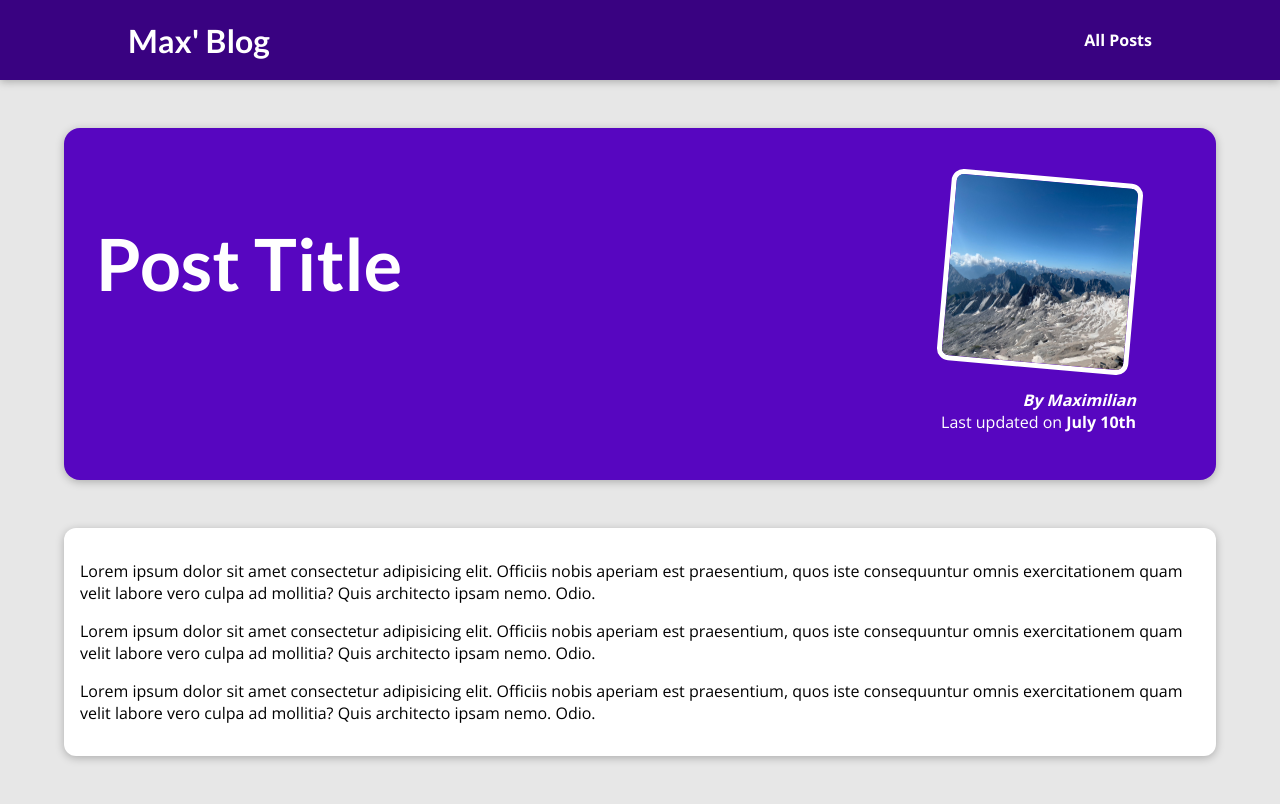
After one commit to Umar-Mughal/Python-PixelMancer, a Django app: template my_site/blog/templates/blog/post.html in a window 1280 px wide. The commit adds this page. Run offline with Django 4.2, Linux system fonts and the light colour scheme; the template is opened without the code that fills it, so the values that code supplies are empty.

Commit message:
Adding the single post page

```diff
--- /dev/null
+++ b/my_site/blog/static/blog/post.css
@@ -0,0 +1,62 @@
+body {
+  background-color: #e7e7e7;
+}
+
+#main-navigation {
+  background-color: #390281;
+  box-shadow: 0 2px 8px rgba(0, 0, 0, 0.25);
+}
+
+#summary {
+  margin: 8rem auto 3rem auto;
+  padding: 2rem;
+  width: 90%;
+  max-width: 90rem;
+  border-radius: 16px;
+  background-color: #5706c0;
+  position: relative;
+  box-shadow: 0 2px 8px rgba(0, 0, 0, 0.25);
+  height: 22rem;
+}
+
+#summary h2 {
+  color: white;
+  font-size: 4.5rem;
+}
+
+#summary article {
+  position: absolute;
+  top: 2rem;
+  right: 3rem;
+  padding: 1rem 2rem;
+  border-radius: 12px;
+  text-align: right;
+  color: white;
+}
+
+#summary article img {
+  width: 12rem;
+  height: 12rem;
+  border-radius: 12px;
+  transform: rotateZ(5deg);
+  border: 5px solid white;
+  margin-bottom: 1rem;
+}
+
+#summary address {
+  font-weight: bold;
+}
+
+#summary time {
+  font-weight: bold;
+}
+
+main {
+  width: 90%;
+  max-width: 90rem;
+  margin: 3rem auto;
+  background-color: white;
+  padding: 1rem;
+  border-radius: 12px;
+  box-shadow: 0 2px 8px rgba(0, 0, 0, 0.25);
+}
--- /dev/null
+++ b/my_site/blog/templates/blog/post.html
@@ -0,0 +1,39 @@
+{% extends "base.html" %}
+{% load static %}
+
+{% block title %}
+    This Post Title
+{% endblock %}
+
+{% block css_files %}
+    <link rel="stylesheet" href="{% static 'blog/post.css' %}" />
+{% endblock %}
+
+{% block content %}
+<section id="summary">
+  <h2>Post Title</h2>
+  <article>
+    <img src="{% static 'blog/images/mountains.jpg' %}" alt="Post Title" />
+    <address>By Maximilian</address>
+    <div>Last updated on <time>July 10th</time></div>
+  </article>
+</section>
+
+<main>
+  <p>
+    Lorem ipsum dolor sit amet consectetur adipisicing elit. Officiis nobis
+    aperiam est praesentium, quos iste consequuntur omnis exercitationem quam
+    velit labore vero culpa ad mollitia? Quis architecto ipsam nemo. Odio.
+  </p>
+  <p>
+    Lorem ipsum dolor sit amet consectetur adipisicing elit. Officiis nobis
+    aperiam est praesentium, quos iste consequuntur omnis exercitationem quam
+    velit labore vero culpa ad mollitia? Quis architecto ipsam nemo. Odio.
+  </p>
+  <p>
+    Lorem ipsum dolor sit amet consectetur adipisicing elit. Officiis nobis
+    aperiam est praesentium, quos iste consequuntur omnis exercitationem quam
+    velit labore vero culpa ad mollitia? Quis architecto ipsam nemo. Odio.
+  </p>
+</main>
+{% endblock %}
--- a/my_site/blog/views.py
+++ b/my_site/blog/views.py
@@ -10,5 +10,5 @@ def posts(request):
     return render(request, "blog/posts.html")
 
 
-def post(request):
-    pass
+def post(request, slug):
+    return render(request, "blog/post.html")
--- a/my_site/static/app.css
+++ b/my_site/static/app.css
@@ -10,7 +10,6 @@ html {
 
 body {
   margin: 0;
-  background: red;
 }
 
 h1,
```
